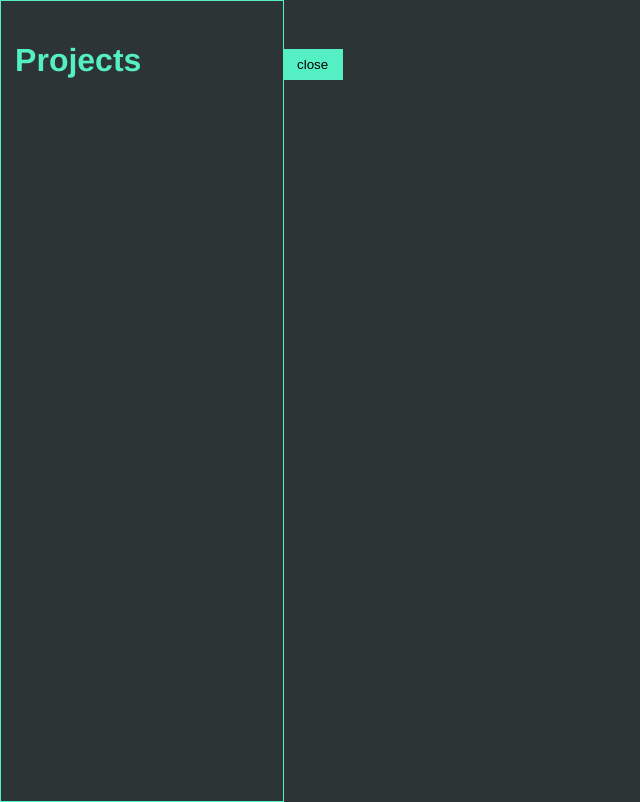
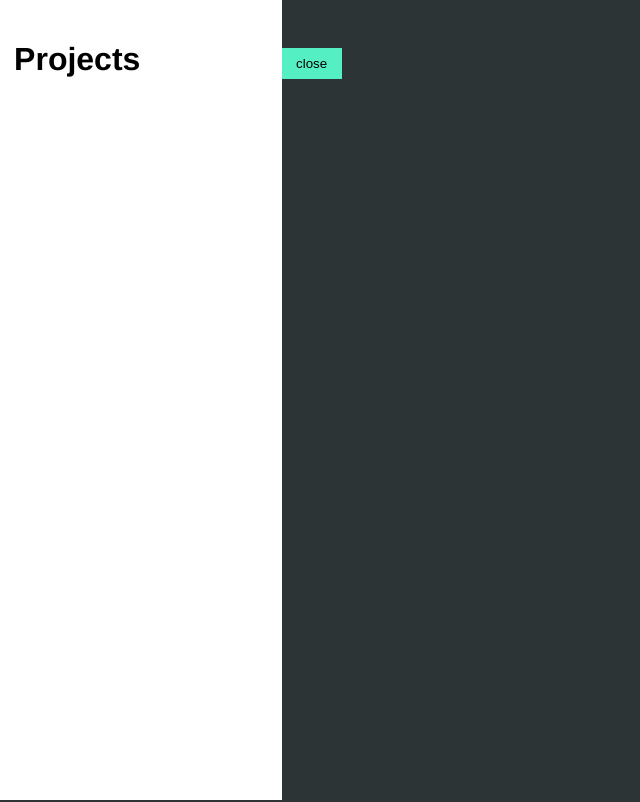
Before and after one commit to silashuereca/vue-form-elements, a Vue app: page /projects in a window 1280 px wide. Shown: the whole page, without its empty margins (0-640 px from the left). Built offline with nearby package versions, Linux system fonts and the light colour scheme.

Commit message:
feat: added menu toggle functionality

```diff
--- a/src/views/Home.vue
+++ b/src/views/Home.vue
@@ -7,7 +7,7 @@
       <div class="right-container">
         <div class="inner-right-box">
           <p>
-            A test lab for complex Vue projects will complete documentaion. <br> Enjoy :)
+            A test lab for Vue projects with complete documentaion. <br> Enjoy :)
           </p>
         <div class="buttons-container">
           <div>
--- /dev/null
+++ b/src/views/projects/menu.vue
@@ -0,0 +1,108 @@
+<template>
+ <div>
+    <div class="toggle-container" v-bind:class="{'close-toggle': toggle}">
+      <button
+        class="toggle-btn"
+        v-text="toggle ? 'Menu' : 'close'"
+        v-on:click="toggleBtn()"
+        >
+      </button>
+      <div class="toggle-projects">
+        <h1>Projects</h1>
+        <slot></slot>
+      </div>
+    </div>
+</div>
+</template>
+
+<script>
+export default {
+  name: 'menu',
+  data() {
+    return {
+      toggle: false,
+    };
+  },
+  mounted() {
+    const width = window.innerWidth;
+    if (width < 1024) {
+      this.toggle = true;
+    }
+  },
+  methods: {
+    toggleBtn() {
+      this.toggle = !this.toggle;
+    },
+  },
+};
+</script>
+
+<style scoped>
+
+  h1 {
+    color: #000;
+  }
+
+ .toggle-container {
+   display: flex;
+   justify-content: center;
+   align-items: center;
+   width: 22%;
+   height: 100vh;
+   position: sticky;
+   background-color: white;
+   transition: all 1s ease-in-out;
+ }
+
+ .toggle-btn {
+   position: absolute;
+   color: #000;
+   width: 60px;
+   padding: 8px;
+   background-color: #55efc4;
+   border: none;
+   top: 6%;
+   right: -60px;
+   cursor: pointer;
+   outline: none;
+   box-shadow: none;
+ }
+
+ .toggle-btn:hover {
+   background-color: #00b894;
+   color: #fff;
+ }
+
+ .close-toggle {
+   position: absolute;
+   left: -22.5%;
+ }
+
+ .toggle-projects {
+   width: 90%;
+   height: 95%;
+ }
+
+ /* media queries */
+ @media only screen and (max-width: 1024px){
+   .toggle-container {
+     width: 35%;
+   }
+
+   .close-toggle {
+     position: absolute;
+     left: -35.5%;
+   }
+ }
+
+ @media only screen and (max-width: 500px){
+   .toggle-container {
+     width: 70%;
+   }
+
+   .close-toggle {
+     position: absolute;
+     left: -70.5%;
+   }
+ }
+</style>
--- a/src/views/projects/projects.vue
+++ b/src/views/projects/projects.vue
@@ -1,113 +1,23 @@
 <template>
   <div class="projects-container">
-    <div class="toggle-container" v-bind:class="{'close-toggle': toggle}">
-      <button
-        class="toggle-btn"
-        v-text="toggle ? 'Menu' : 'close'"
-        v-on:click="toggleBtn()"
-        >
-      </button>
-      <div class="toggle-projects">
-        <h1>Projects</h1>
-      </div>
-    </div>
+    <toggle-menu>
+      <template>
+        <slot>
+        </slot>
+      </template>
+    </toggle-menu>
     <div class="docs-container">
     </div>
   </div>
 </template>
 
 <script>
+import toggleMenu from './menu.vue';
+
 export default {
   name: 'projects',
-  data() {
-    return {
-      toggle: false,
-    };
-  },
-  mounted() {
-    const width = window.innerWidth;
-    console.log('Width', width);
-    if (width < 1024) {
-      this.toggle = true;
-    }
-  },
-  methods: {
-    toggleBtn() {
-      this.toggle = !this.toggle;
-    },
+  components: {
+    toggleMenu,
   },
 };
 </script>
-
-<style scoped>
-
-  h1 {
-    color: #55efc4
-  }
-
- .projects-container {
- }
-
- .toggle-container {
-   display: flex;
-   justify-content: center;
-   align-items: center;
-   width: 22%;
-   height: 100vh;
-   position: sticky;
-   border: 1px solid #55efc4;
-   transition: left 1s ease-in-out;
- }
-
- .toggle-btn {
-   position: absolute;
-   color: #000;
-   width: 60px;
-   padding: 8px;
-   background-color: #55efc4;
-   border: none;
-   top: 6%;
-   right: -60px;
-   cursor: pointer;
-   outline: none;
-   box-shadow: none;
- }
-
- .toggle-btn:hover {
-   background-color: #00b894;
-   color: #fff;
- }
-
- .close-toggle {
-   position: absolute;
-   left: -22.5%;
- }
-
- .toggle-projects {
-   width: 90%;
-   height: 95%;
- }
-
- /* media queries */
- @media only screen and (max-width: 1024px){
-   .toggle-container {
-     width: 35%;
-   }
-
-   .close-toggle {
-     position: absolute;
-     left: -35.5%;
-   }
- }
-
- @media only screen and (max-width: 500px){
-   .toggle-container {
-     width: 70%;
-   }
-
-   .close-toggle {
-     position: absolute;
-     left: -70.5%;
-   }
- }
-</style>
```
Also changed, not shown: src/js/project-links.js (added, +10 -0 lines), 1 other file (tests, documents, lock files or other folders).
